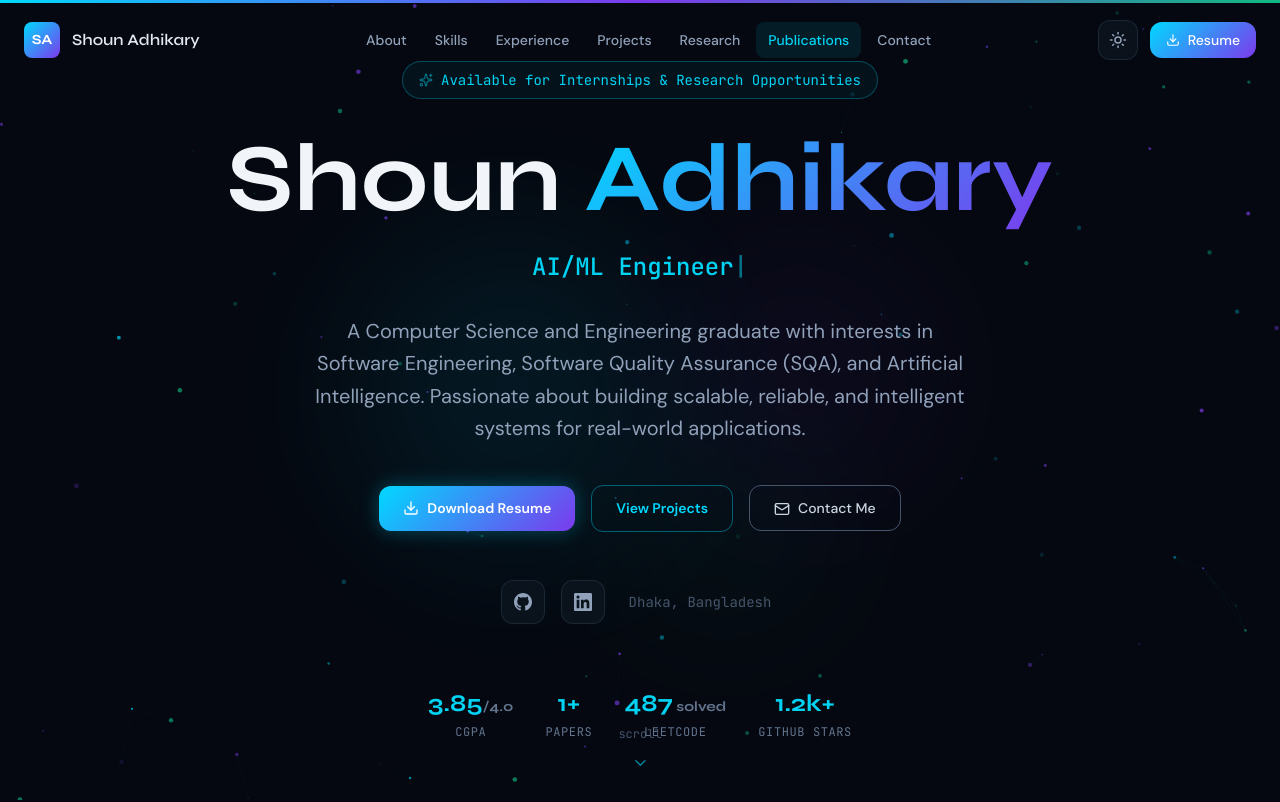
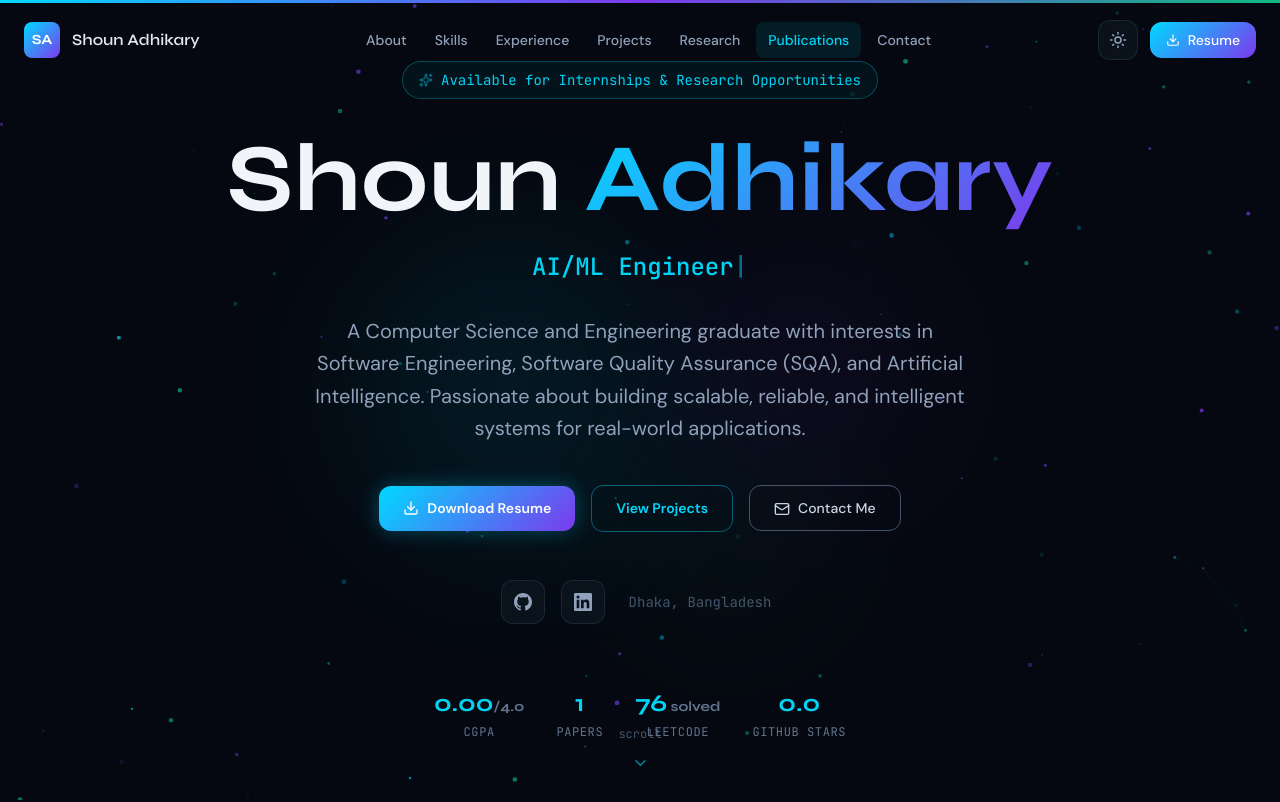
Before and after one commit to shounadhikary/my-portfolio, a Next.js app: page / in a window 1280 px wide. Shown: the top 802 px of the page. Built offline with nearby package versions, Linux system fonts and the light colour scheme.

Commit message:
update hero section

```diff
--- a/components/sections/Hero.tsx
+++ b/components/sections/Hero.tsx
@@ -246,10 +246,10 @@ export function Hero() {
           className="mt-16 flex flex-wrap items-center justify-center gap-8"
         >
           {[
-            { value: "3.85", label: "CGPA", suffix: "/4.0" },
-            { value: "1+", label: "Papers", suffix: "" },
-            { value: "487", label: "LeetCode", suffix: " solved" },
-            { value: "1.2k+", label: "GitHub Stars", suffix: "" },
+            { value: "0.00", label: "CGPA", suffix: "/4.0" },
+            { value: "1", label: "Papers", suffix: "" },
+            { value: "76", label: "LeetCode", suffix: " solved" },
+            { value: "0.0", label: "GitHub Stars", suffix: "" },
           ].map(({ value, label, suffix }) => (
             <div key={label} className="text-center">
               <div className="font-display text-2xl font-bold text-cyan-400">
```
